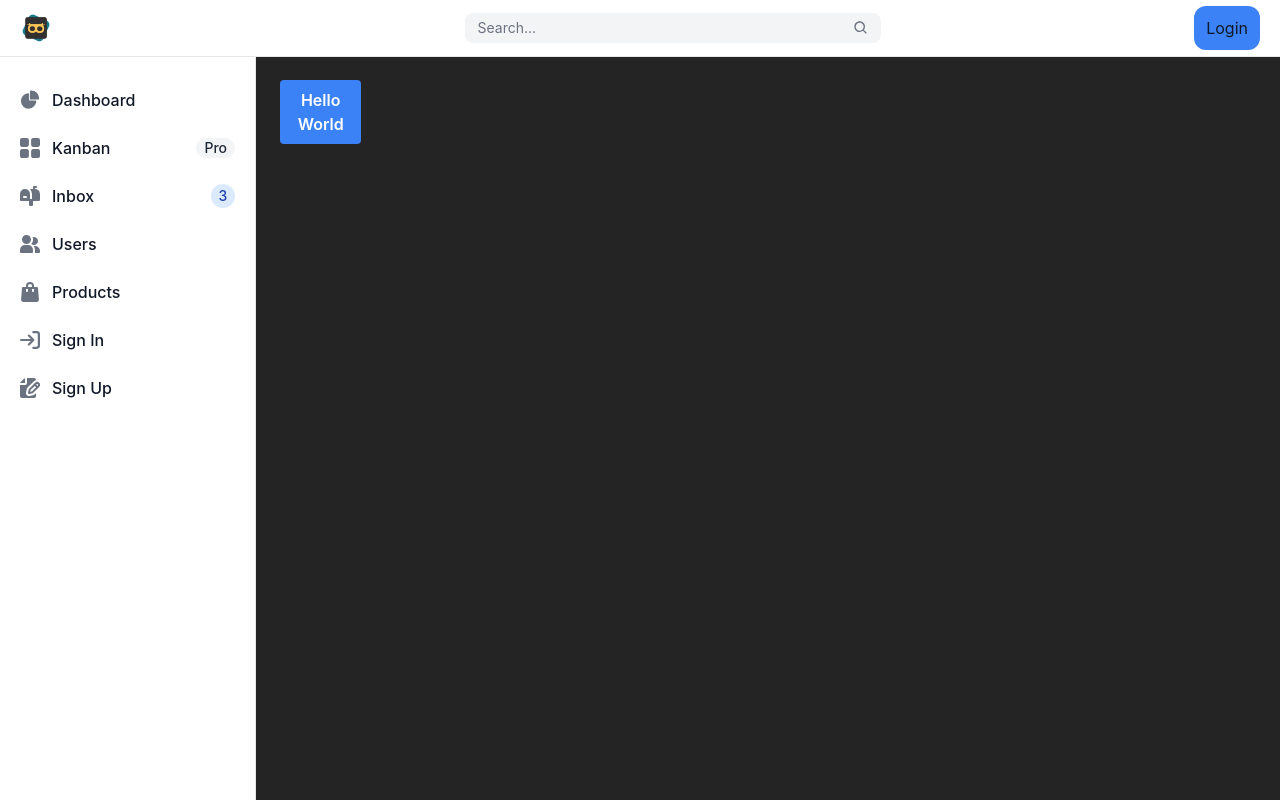
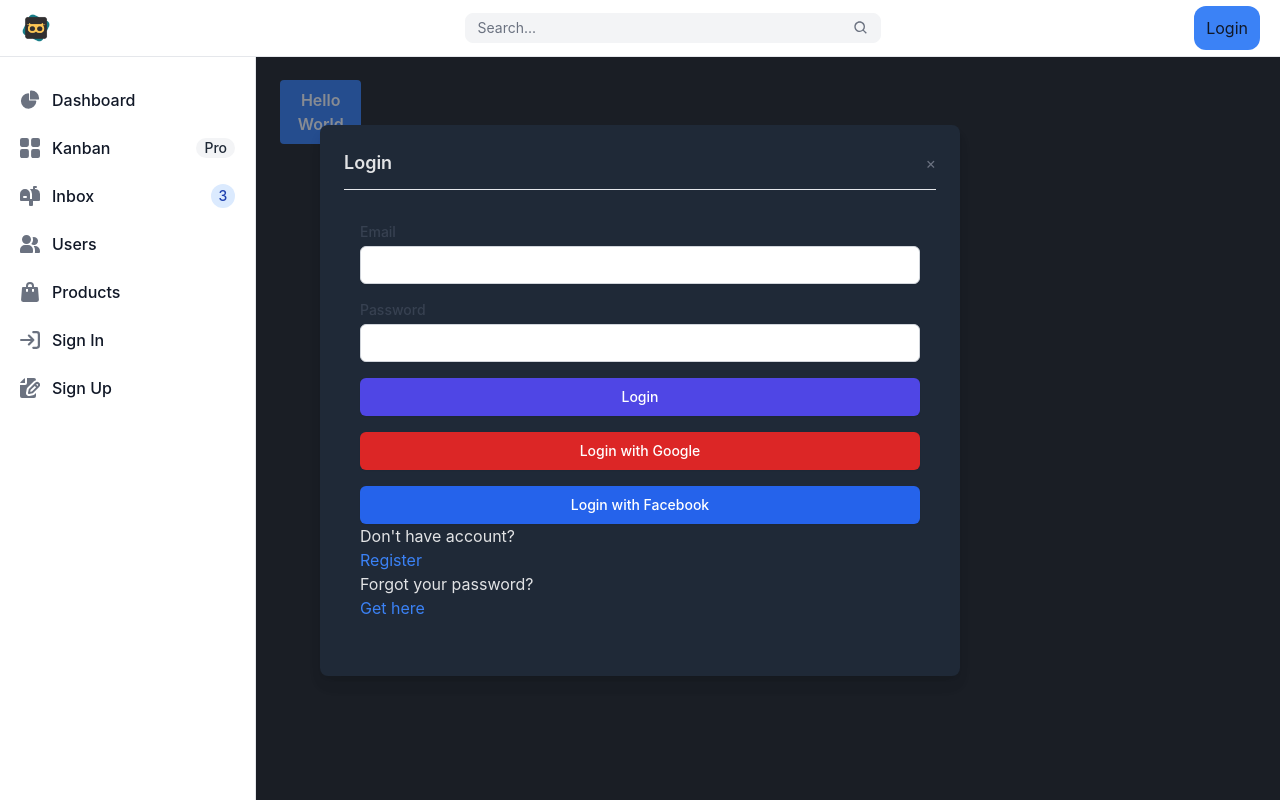
Before and after one commit to K0l4s/castify, a React (Vite) app in the folder views/: page / in a window 1280 px wide. Both pictures are taken after a click on the button "Hello World". Built offline with nearby package versions, Linux system fonts and the light colour scheme.

Commit message:
ui: create custom modal

```diff
--- a/views/src/components/UI/custom/CustomModal.tsx
+++ b/views/src/components/UI/custom/CustomModal.tsx
@@ -1,7 +1,87 @@
-const CustomModal = () => {
-  return (
-    <div>CustomModal</div>
-  )
+import React, { useEffect, useState } from 'react';
+
+interface ModalProps {
+  title: string;
+  children: React.ReactNode;
+  onClose: () => void;
+  isOpen: boolean;
+  animation?: 'fade' | 'slide' | 'zoom' | 'none';
+  size?: 'sm' | 'md' | 'lg' | 'xl' | 'full' | 'none';
+  className?: string;
+  bgColor?: string;
+  style?: React.CSSProperties;
+  onOpen?: () => void;
 }
 
-export default CustomModal
+const CustomModal: React.FC<ModalProps> = ({
+  title,
+  children,
+  onClose,
+  isOpen,
+  animation = 'none',
+  size = 'md',
+  className = '',
+  style,
+  bgColor = 'blue',
+  onOpen,
+}) => {
+  const [isVisible, setIsVisible] = useState(false);
+  const [isAnimating, setIsAnimating] = useState(false);
+
+  useEffect(() => {
+    if (isOpen) {
+      setIsVisible(true);
+      setTimeout(() => setIsAnimating(true), 10); // Delay to trigger animation
+      if (onOpen) {
+        onOpen();
+      }
+    } else {
+      setIsAnimating(false); // Trigger closing animation
+      setTimeout(() => setIsVisible(false), 300); // Wait for animation before unmounting
+    }
+  }, [isOpen, onOpen]);
+
+  const sizeClasses = {
+    sm: 'w-1/4',
+    md: 'w-1/2',
+    lg: 'w-3/4',
+    xl: 'w-5/6',
+    full: 'w-full h-full',
+    none: '',
+  };
+
+  const animationClasses = {
+    fade: isAnimating ? 'opacity-100' : 'opacity-0',
+    slide: isAnimating ? 'translate-y-0' : 'translate-y-full',
+    zoom: isAnimating ? 'scale-100' : 'scale-0',
+    none: '',
+  };
+
+  if (!isVisible) return null; // Don't render if not visible
+
+  return (
+    <div
+      className={`fixed inset-0 flex items-center justify-center bg-gray-900 bg-opacity-50 duration-300 ease-in-out ${className}`}
+      style={style}
+    >
+      <div
+        id="custom-modal"
+        className={` bg-gray-800 rounded-lg shadow-lg ${sizeClasses[size]} duration-500 ease-in-out p-6 relative
+        ${animationClasses[animation]}`}
+      >
+        <div className="flex justify-between items-center border-b pb-3">
+          <h3 className="text-lg font-semibold">{title}</h3>
+          <button
+            className="text-gray-500 hover:text-gray-700 focus:outline-none"
+            onClick={onClose}
+          >
+            &times;
+          </button>
+        </div>
+        <div className="py-4">{children}</div>
+      </div>
+    </div>
+  );
+};
+
+export default CustomModal;
--- /dev/null
+++ b/views/src/components/modals/authentication/AuthenticationModal.tsx
@@ -0,0 +1,34 @@
+import { useState } from "react";
+import LoginModal from "./LoginModal";
+import RegisterModal from "./RegisterModal";
+
+interface DefaultModalProps {
+    isLogin: boolean;
+    isOpen: boolean;
+    onClose: () => void;
+}
+
+const AuthenticationModal: React.FC<DefaultModalProps> = (props) => {
+    const [loginModal, setLoginModal] = useState(props.isLogin);
+    const tranformLogin = () => {
+        setLoginModal(!loginModal);
+    }
+    const getIsLogin = () => {
+        switch (loginModal) {
+            case true:
+                return <LoginModal trigger={tranformLogin} isOpen={props.isOpen} onClose={props.onClose} />
+            case false:
+                return <RegisterModal trigger={tranformLogin} isOpen={props.isOpen} onClose={props.onClose} />
+            default:
+                return <LoginModal  trigger={tranformLogin} isOpen={props.isOpen} onClose={props.onClose} />
+
+        }
+    }
+    return (
+        <>
+            {getIsLogin()}
+        </>
+    )
+}
+
+export default AuthenticationModal;
--- /dev/null
+++ b/views/src/components/modals/authentication/LoginModal.tsx
@@ -0,0 +1,35 @@
+import { Link } from "react-router-dom";
+import CustomModal from "../../UI/custom/CustomModal"
+
+interface DefaultModalProps {
+  trigger: ()=>void;
+  isOpen: boolean;
+  onClose: () => void
+}
+const LoginModal = (props:DefaultModalProps) => {
+  return (
+    <CustomModal animation="slide" title="Login" isOpen={props.isOpen} onClose={props.onClose}>
+      <div className="p-4">
+        <form>
+          <div className="mb-4">
+            <label htmlFor="email" className="block text-sm font-medium text-gray-700">Email</label>
+            <input type="email" id="email" name="email" className="mt-1 block w-full px-3 py-2 border border-gray-300 rounded-md shadow-sm focus:outline-none focus:ring-indigo-500 focus:border-indigo-500 sm:text-sm" />
+          </div>
+          <div className="mb-4">
+            <label htmlFor="password" className="block text-sm font-medium text-gray-700">Password</label>
+            <input type="password" id="password" name="password" className="mt-1 block w-full px-3 py-2 border border-gray-300 rounded-md shadow-sm focus:outline-none focus:ring-indigo-500 focus:border-indigo-500 sm:text-sm" />
+          </div>
+          <button type="submit" className="w-full flex justify-center py-2 px-4 border border-transparent rounded-md shadow-sm text-sm font-medium text-white bg-indigo-600 hover:bg-indigo-700 focus:outline-none focus:ring-2 focus:ring-offset-2 focus:ring-indigo-500">Login</button>
+        </form>
+        {/* login with Google button */}
+        <button className="w-full flex justify-center py-2 px-4 border border-transparent rounded-md shadow-sm text-sm font-medium text-white bg-red-600 hover:bg-red-700 focus:outline-none focus:ring-2 focus:ring-offset-2 focus:ring-red-500 mt-4">Login with Google</button>
+        {/* login with Facebook button */}
+        <button className="w-full flex justify-center py-2 px-4 border border-transparent rounded-md shadow-sm text-sm font-medium text-white bg-blue-600 hover:bg-blue-700 focus:outline-none focus:ring-2 focus:ring-offset-2 focus:ring-blue-500 mt-4">Login with Facebook</button>
+        <h3>Don't have account? <div onClick={props.trigger}className="text-blue-500 cursor-pointer">Register</div></h3>
+        <h3>Forgot your password? <div  className="text-blue-500 cursor-pointer">Get here</div></h3>
+      </div>
+    </CustomModal>
+  )
+}
+
+export default LoginModal
--- /dev/null
+++ b/views/src/components/modals/authentication/RegisterModal.tsx
@@ -0,0 +1,35 @@
+import { Link } from "react-router-dom";
+import CustomModal from "../../UI/custom/CustomModal"
+
+interface DefaultModalProps {
+  trigger: ()=>void;
+  isOpen: boolean;
+  onClose: () => void
+}
+const LoginModal = (props:DefaultModalProps) => {
+  return (
+    <CustomModal animation="slide" title="Register" isOpen={props.isOpen} onClose={props.onClose}>
+      <div className="p-4">
+        <form>
+          <div className="mb-4">
+            <label htmlFor="email" className="block text-sm font-medium text-gray-700">Email</label>
+            <input type="email" id="email" name="email" className="mt-1 block w-full px-3 py-2 border border-gray-300 rounded-md shadow-sm focus:outline-none focus:ring-indigo-500 focus:border-indigo-500 sm:text-sm" />
+          </div>
+          <div className="mb-4">
+            <label htmlFor="password" className="block text-sm font-medium text-gray-700">Password</label>
+            <input type="password" id="password" name="password" className="mt-1 block w-full px-3 py-2 border border-gray-300 rounded-md shadow-sm focus:outline-none focus:ring-indigo-500 focus:border-indigo-500 sm:text-sm" />
+          </div>
+          <button type="submit" className="w-full flex justify-center py-2 px-4 border border-transparent rounded-md shadow-sm text-sm font-medium text-white bg-indigo-600 hover:bg-indigo-700 focus:outline-none focus:ring-2 focus:ring-offset-2 focus:ring-indigo-500">Login</button>
+        </form>
+        {/* login with Google button */}
+        <button className="w-full flex justify-center py-2 px-4 border border-transparent rounded-md shadow-sm text-sm font-medium text-white bg-red-600 hover:bg-red-700 focus:outline-none focus:ring-2 focus:ring-offset-2 focus:ring-red-500 mt-4">Login with Google</button>
+        {/* login with Facebook button */}
+        <button className="w-full flex justify-center py-2 px-4 border border-transparent rounded-md shadow-sm text-sm font-medium text-white bg-blue-600 hover:bg-blue-700 focus:outline-none focus:ring-2 focus:ring-offset-2 focus:ring-blue-500 mt-4">Login with Facebook</button>
+        <h3>Have an account? <div onClick={props.trigger} className="text-blue-500 cursor-pointer">Log In</div></h3>
+        <h3>Forgot your password? <div className="text-blue-500 cursor-pointer">Get here</div></h3>
+      </div>
+    </CustomModal>
+  )
+}
+
+export default LoginModal
--- a/views/src/index.css
+++ b/views/src/index.css
@@ -25,3 +25,15 @@
     grid-template-columns: 200px 1fr; /* Sidebar takes 200px, the rest is for the main content */
   }
 }
+
+.fade-animation {
+  animation: fadeIn 5s ease-in-out;
+}
+
+.slide-animation {
+  animation: slideIn 5s ease-in-out;
+}
+
+.zoom-animation {
+  animation: zoomIn 5s ease-in-out;
+}
--- a/views/src/pages/main/landingPage/LandingPage.tsx
+++ b/views/src/pages/main/landingPage/LandingPage.tsx
@@ -1,10 +1,18 @@
+
+import { useState } from "react";
 import CustomButton from "../../../components/UI/custom/CustomButton"
+import AuthenticationModal from "../../../components/modals/authentication/AuthenticationModal";
 
 
 const LandingPage = () => {
+  const [isOpen, setIsOpen] = useState(false);
+  const handleOpen = () => setIsOpen(true);
+  const handleClose = () => setIsOpen(false);
+
   return (
     <div>
-      <CustomButton className="w-1/12 h-1/12" text="Hello World"/>
+      <CustomButton className="w-1/12 h-1/12" text="Hello World" onClick={handleOpen}/>
+      <AuthenticationModal isLogin={true} isOpen={isOpen} onClose={handleClose}/>
     </div>
   )
 }
--- a/views/src/routers/Router.tsx
+++ b/views/src/routers/Router.tsx
@@ -13,6 +13,7 @@ const Router = () => {
     <>
     <Routes>
         <Route>
+
             <Route path='/login' element={<LandingPage />} />
             <Route path='/register' element={<LandingPage />} />
             <Route path='/forgot-password' element={<LandingPage />} />
```
